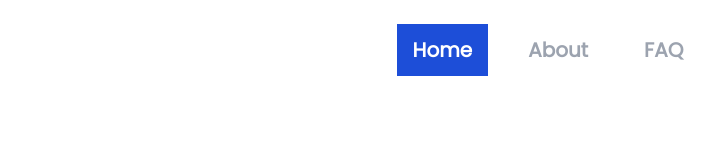
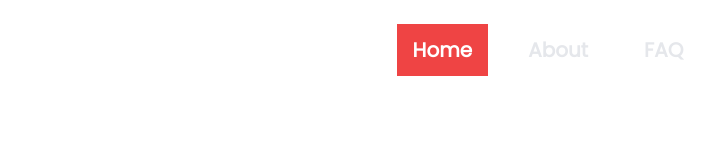
Before and after one commit to jamestariga/Non-Profit-Project, a React (Vite) app: page / in a window 1280 px wide. Shown: the top 160 px of the page, without its empty margins (408-1123 px from the left). Built offline with nearby package versions, Linux system fonts and the light colour scheme.

Commit message:
🔥 Updated the colour

```diff
--- a/src/Components/Navbar/Navbar.tsx
+++ b/src/Components/Navbar/Navbar.tsx
@@ -21,7 +21,7 @@ const Navbar = () => {
     <>
       <nav
         className={`navbar py-6 fixed transition z-50 ${
-          isScrolled ? `bg-indigo-900` : `bg-base-100`
+          isScrolled ? `bg-red-700` : `bg-base-100`
         }`}
       >
         <div className='navbar-start'>
@@ -86,7 +86,7 @@ const Navbar = () => {
               <NavLink
                 to='/'
                 className={({ isActive }) =>
-                  isActive ? `bg-blue-700 text-white` : `text-gray-400`
+                  isActive ? `bg-red-500 text-white` : `text-gray-200`
                 }
                 end
               >
@@ -97,7 +97,7 @@ const Navbar = () => {
               <NavLink
                 to='/about'
                 className={({ isActive }) =>
-                  isActive ? `bg-blue-700 text-white` : `text-gray-400`
+                  isActive ? `bg-red-500 text-white` : `text-gray-200`
                 }
               >
                 About
@@ -107,7 +107,7 @@ const Navbar = () => {
               <NavLink
                 to='/FAQ'
                 className={({ isActive }) =>
-                  isActive ? `bg-blue-700 text-white` : `text-gray-400`
+                  isActive ? `bg-red-500 text-white` : `text-gray-200`
                 }
               >
                 FAQ
```
